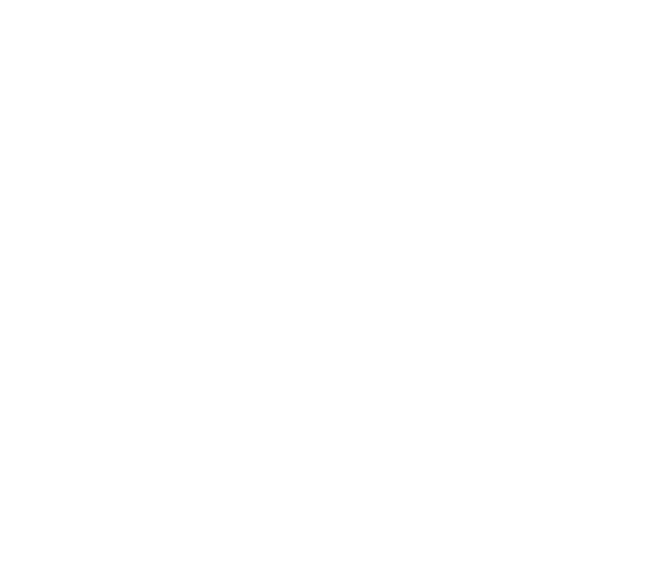
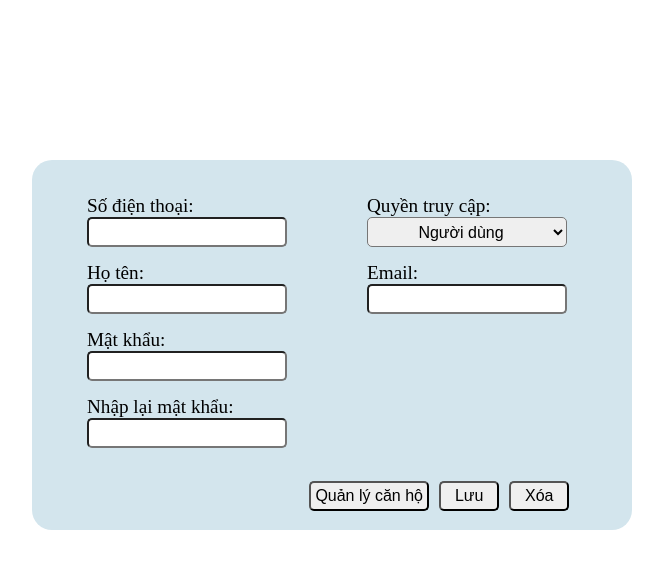
Before and after one commit to vanh01/smart-home, a React (Create React App) app in the folder client/: page /modify in a window 1280 px wide. Before the commit this address had no page. Shown: the top 568 px of the page, without its empty margins (480-1143 px from the left). Built offline with nearby package versions, Linux system fonts and the light colour scheme.

Commit message:
Upload add and modify

```diff
--- a/client/src/App.js
+++ b/client/src/App.js
@@ -2,6 +2,8 @@
 import DashboardPage from "./pages/DashboardPage"
 import ActivitylogPage from "./pages/ActivityLogPage"
 import ManageAccountPage from "./pages/ManageAccountPage";
+import AddPage from "./pages/AddPage";
+import ModifyPage from "./pages/ModifyPage";
 import { Route, Routes } from "react-router-dom";
 import './css/activity.css'
 import './css/signin.css'
@@ -9,6 +11,8 @@
 import './css/navbar.css'
 import './css/dashboard.css'
 import './css/custom.css'
+import './css/add.css'
+import './css/modify.css'
 
 function App() {
     return (
@@ -17,6 +21,8 @@
             <Route path="/dashboard" exact element={<DashboardPage />} />
             <Route path="/activitylog" exact element={<ActivitylogPage />} />
             <Route path="/manageaccount" exact element={<ManageAccountPage />} />
+            <Route path="/add" exact element={<AddPage />} />
+            <Route path="/modify" exact element={<ModifyPage />} />
         </Routes>
     );
 }
--- /dev/null
+++ b/client/src/components/Add/Add.jsx
@@ -0,0 +1,37 @@
+import React from "react";
+
+const Add = () => {
+    return (
+        <>
+			<div className="addPage">
+				<form action="#" className="addForm">
+					<div className="col1">
+						<label>Số điện thoại:</label> <br />
+						<input type="number" /> <br />
+						<label>Họ tên:</label> <br />
+						<input type="text" /> <br />
+						<label>Mật khẩu:</label> <br />
+						<input type="password" /> <br />
+						<label>Nhập lại mật khẩu:</label> <br />
+						<input type="password" /> <br />
+					</div>
+
+					<div className="col2">
+						<label>Quyền truy cập:</label> <br />
+						<select name="role">
+							<option value="user">Người dùng</option>
+							<option value="admin">Admin</option>
+						</select> <br />
+						<label>Email:</label> <br />
+						<input type="email" />
+					</div>
+					<div className="clear"></div> <br />
+					<input type="submit" value="Thêm" class='button-add'/>
+					<input type="button" value="Hủy" class='button-cancel'/>
+				</form>
+			</div>
+        </>
+    );
+};
+
+export default Add;
--- /dev/null
+++ b/client/src/components/Modify/Modify.jsx
@@ -0,0 +1,38 @@
+import React from "react";
+
+const Modify = () => {
+    return (
+        <>
+			<div className="modifyPage">
+				<form action="#" className="modifyForm">
+					<div className="col1">
+						<label>Số điện thoại:</label> <br />
+						<input type="number" /> <br />
+						<label>Họ tên:</label> <br />
+						<input type="text" /> <br />
+						<label>Mật khẩu:</label> <br />
+						<input type="password" /> <br />
+						<label>Nhập lại mật khẩu:</label> <br />
+						<input type="password" /> <br />
+					</div>
+
+					<div className="col2">
+						<label>Quyền truy cập:</label> <br />
+						<select name="role">
+							<option value="user">Người dùng</option>
+							<option value="admin">Admin</option>
+						</select> <br />
+						<label>Email:</label> <br />
+						<input type="email" />
+					</div>
+					<div className="clear"></div> <br />
+					<input type="button" value="Quản lý căn hộ" class='button-manage'/>
+					<input type="submit" value="Lưu" class='button-save'/>
+					<input type="button" value="Xóa" class='button-delete'/>
+				</form>
+			</div>
+        </>
+    );
+};
+
+export default Modify;
--- a/client/src/components/Signin/Signin.jsx
+++ b/client/src/components/Signin/Signin.jsx
@@ -41,7 +41,7 @@
                             }}
                         />
                     </div>
-                    <input type="button" value="quên?" />
+                    <input type="button" value="Quên?" />
                     <input type="submit" value="Đăng nhập" />
                 </form>
             </div>
--- /dev/null
+++ b/client/src/css/add.css
@@ -0,0 +1,55 @@
+.addPage {
+	background-color: #d3e5ed;
+	height: 370px;
+	width: 600px;
+	position: fixed;
+	top: 20%;
+	left: 40%;
+	border-radius: 20px;
+	box-sizing: border-box;
+}
+
+.addForm {
+	margin: 15px;
+}
+.col1 {
+	float: left;
+	margin: 20px 40px 0px 40px;
+}
+.col2 {
+	float: left;
+	margin: 20px 40px 0px 40px;
+}
+label {
+	font-size: 1.2rem;
+}
+input,
+select {
+	margin-bottom: 15px;
+	height: 30px;
+	width: 200px;
+	font-size: 1rem;
+	box-sizing: border-box;
+	text-align: center;
+	border-radius: 5px;
+}
+
+.button-add {
+	margin-left: 67%;
+	margin-right: 3%;
+	width: 60px;
+	height: 30px;
+	font-size: 1rem;
+}
+.button-cancel {
+	margin: 0px 10px 0px 0px;
+	width: 60px;
+	height: 30px;
+	font-size: 1rem;
+}
+
+.clear {
+	margin-top: -1px;
+	overflow: hidden;
+	clear: both;
+}
--- /dev/null
+++ b/client/src/css/modify.css
@@ -0,0 +1,59 @@
+.modifyPage {
+	background-color: #d3e5ed;
+	height: 370px;
+	width: 600px;
+	position: fixed;
+	top: 20%;
+	left: 40%;
+	border-radius: 20px;
+	box-sizing: border-box;
+}
+
+.modifyForm {
+	margin: 15px;
+}
+.col1 {
+	float: left;
+	margin: 20px 40px 0px 40px;
+}
+.col2 {
+	float: left;
+	margin: 20px 40px 0px 40px;
+}
+label {
+	font-size: 1.2rem;
+}
+input,
+select {
+	margin-bottom: 15px;
+	height: 30px;
+	width: 200px;
+	font-size: 1rem;
+	box-sizing: border-box;
+	text-align: center;
+	border-radius: 5px;
+}
+
+.button-manage {
+	margin-left: 46%;
+	width: 120px;
+	height: 30px;
+}
+.button-save {
+	margin-left: 10px;
+	width: 60px;
+	height: 30px;
+	font-size: 1rem;
+}
+.button-delete {
+	margin-left: 10px;
+	width: 60px;
+	height: 30px;
+	font-size: 1rem;
+}
+
+.clear {
+	margin-top: -1px;
+	overflow: hidden;
+	clear: both;
+}
--- /dev/null
+++ b/client/src/pages/AddPage.jsx
@@ -0,0 +1,9 @@
+import React from "react";
+import Add from "../components/Add/Add";
+
+
+const AddPage = () => {
+    return <Add />;
+};
+
+export default AddPage;
--- /dev/null
+++ b/client/src/pages/ModifyPage.jsx
@@ -0,0 +1,9 @@
+import React from "react";
+import Modify from "../components/Modify/Modify";
+
+
+const ModifyPage = () => {
+    return <Modify />;
+};
+
+export default ModifyPage;
```
